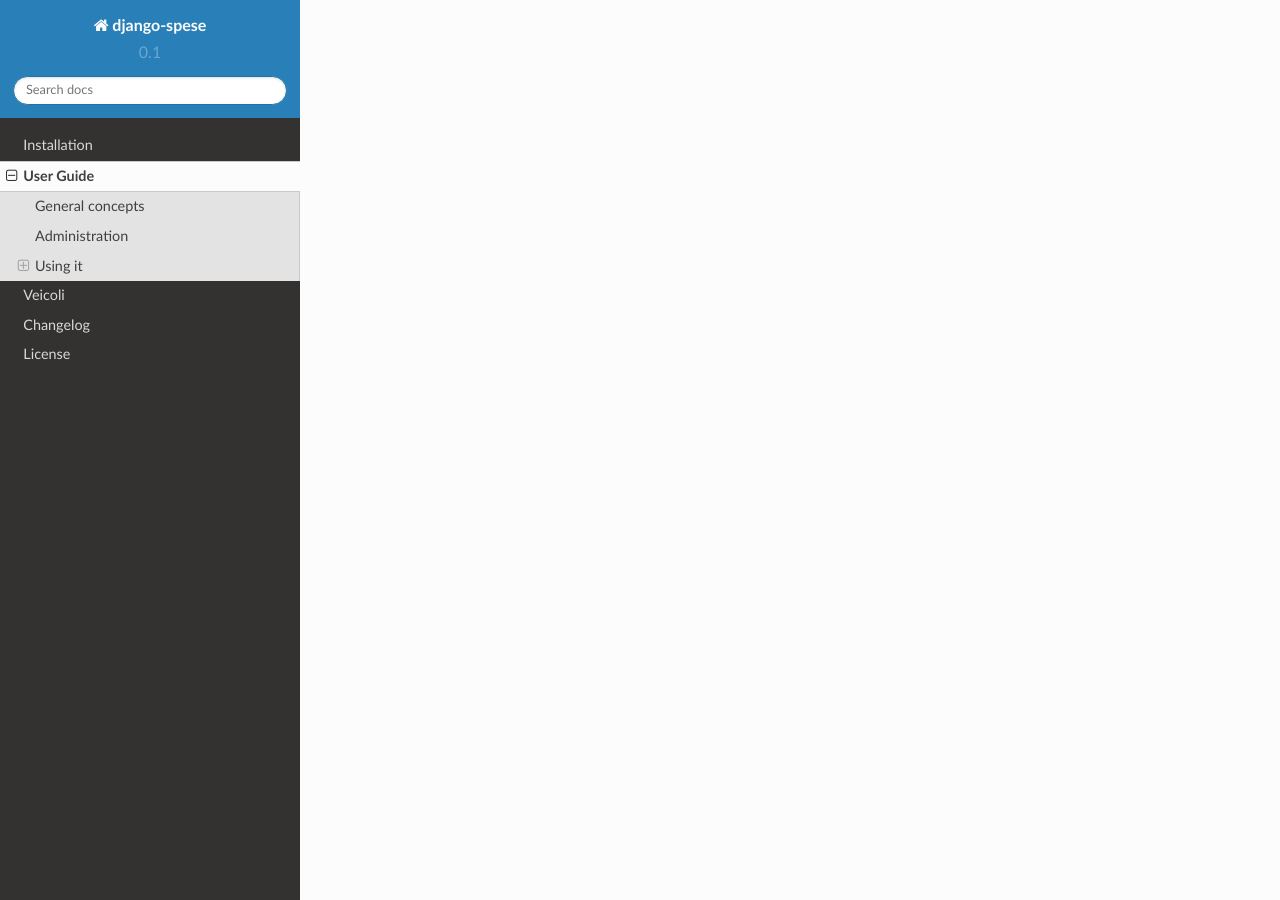
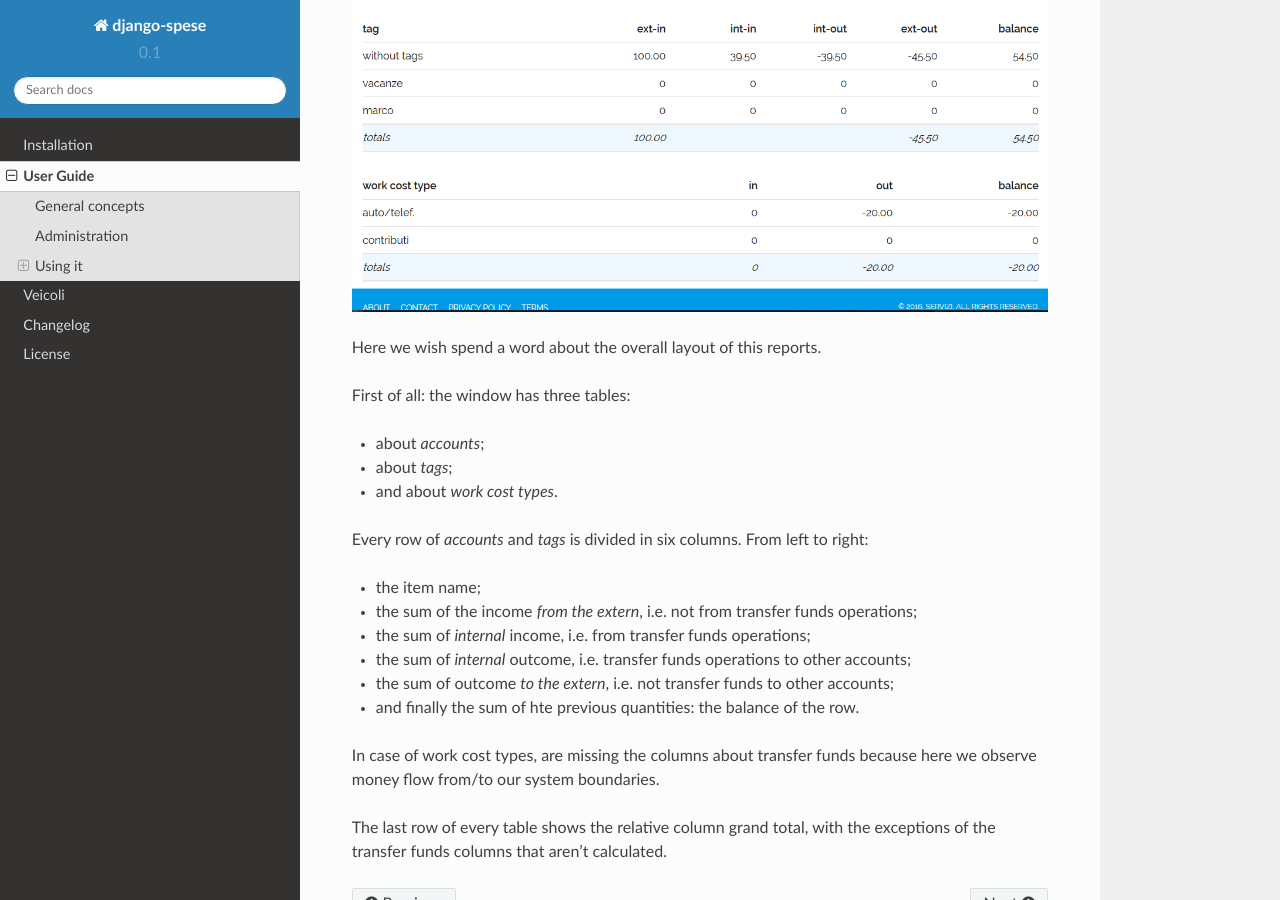
Before and after one commit to l-dfa/django-spese, a Sphinx documentation site: the page built from servizi/spese/docs/source/userguide.rst, in a window 1280 px wide and 900 px high, scrolled down 9629 px. Built offline with Sphinx 7.4.7 and the Read the Docs theme 2.0.0, drawn with Linux system fonts in a browser that asks for light colours; pages that are not in the unit, such as notebooks, are missing from menus; some of the changed text lies outside the part shown.

Commit message:
spese+veicoli v.04 final

```diff
--- a/servizi/spese/docs/source/modules/models.rst
+++ /dev/null
@@ -1,4 +0,0 @@
-Models
-======
-.. automodule:: spese.models
-    :members:
--- a/servizi/spese/docs/source/userguide.rst
+++ b/servizi/spese/docs/source/userguide.rst
@@ -41,11 +41,15 @@
 An expense means *money* to buy something. Where is money from?
 
 Here we are at the **third concept**: in *django-spese* a source
-of money is called  *account*.
+of money is called  (bank) *account*.
 
 An *account* could be a wallet, or a debit card, or a bank account
 or something else. Every expense is bound to an *account* from where
 money is kept to fulfil it.
+
+Be aware do not confuse this account concept with idea of
+user. In *django-spese* when we speak about *account* we mean
+bank account, **not** user account.
 
 As opposed from everyday world, here an *account* hasn't limit:
 we can draw from it how much money as we wish. Or add to it.
@@ -107,6 +111,10 @@
 we can register different values on different time intervals. Yes, incoming tax calculation
 isn't a simple matter in Italy.
 
+Oh! I was forgetting. In case of transfer funds, you cannot assign work cost type to the
+operation. Work cost type is worth about money flow to/from the extern boundary of our
+accounts. Not about internal movements between accounts.
+
 Ok. Now our global knowledge about *django-spese* is complete.
 We can start play around.
 
@@ -149,19 +157,19 @@
 
 .. image:: images/admin-03.svg
 
-Here red ellipse remember us the possibility to bind a single source
+Here red ellipse remember us the possibility to bind a single account
 to more users.
 
-It's important bind the source to the correct user, and be aware
-to share sources that are truly shared between different users.
+It's important bind the account to the correct user, and be aware
+to share accounts that are truly shared between different users.
 I.e. let's to keep again the previous picture. There we have
-*cache* shared between *user1* and *user2*. This means that this
-two users have the **same cache**: see it as a shared wallet!
+*wallet* shared between *user1* and *user2*. This means that this
+two users have the **same wallet**: see it as a shared wallet!
 
 If I wish model a situation where *user1* and *user2* have different
 wallets, I must create them (for sake of example let's
-say *cache1* and *cache2*) and assign either of them to a single user
-(to complete the example: bind *cache1* to *user1* and *cache2* to *user2*).
+say *wallet1* and *wallet2*) and assign either of them to a single user
+(to complete the example: bind *wallet1* to *user1* and *wallet2* to *user2*).
 
 A last word about *tags*. These are the folders used to classify our expense.
 So I urge you to create a tag set limited in size, that fit well with
@@ -193,9 +201,10 @@
 two voices:
 
 * *add* adding us a new expense;
-* *transfer funds* to realize a transfer of money from one source to another.
+* *transfer funds* to realize a transfer of money from one source to another;
+* *reports* to show a summary about our tracked accounts and tags.
 
-If we click on an expense desciption, we'll get its detail:
+If we click on an expense description, we'll get its detail:
 
 .. image:: images/use-02.svg
 
@@ -214,13 +223,17 @@
 
 .. image:: images/use-03.svg
 
-Here we can select the desidered *source*, write the date, description
+Here we can select the desidered *account*, write the date, description
 and amount. And we can choose between the showned tags to categorize
 our expense.
 
 When we are done, we can save and return to *home*, using the
 *save* button. Or we can save and add again a new expense, using the
 *save & continue* button.
+
+Using *save & continue* give us the current form already completed
+with the previous fields values. This is confortable in case of
+entry of more expenses regarding same account, close dates, same tags ...
 
 To leave the form without creating a new expense, simply use the
 browser's *back* button, or visit the *home* URL.
@@ -239,7 +252,8 @@
 In this form we can change whatever we wish. To save changes, we
 must push the *save* button, moving us to detail again. Or we can
 choose the *save & continue* button, that keep us on the current
-change form.
+change form: just in case we wish change more fields values but
+one at time.
 
 Toggling expense
 ~~~~~~~~~~~~~~~~
@@ -280,3 +294,36 @@
 As usual: we must compile the form with the appropiate values. Then
 choosing the *save* button we get the desired operation: the *amount*
 is subtracted from *tranfer source* and added to *transfer destination*.
+
+Reports
+~~~~~~~~
+
+At *home*, selecting the *django-spese* menu voice *reports*
+we obtain a summary about the current situation of the observed accounts, tags,
+and work cost types:
+
+.. image:: images/use-06.png
+
+Here we wish spend a word about the overall layout of this reports.
+
+First of all: the window has three tables:
+
+* about *accounts*;
+* about *tags*;
+* and about *work cost types*.
+
+Every row of *accounts* and *tags* is divided in six columns.
+From left to right:
+
+* the item name;
+* the sum of the income *from the extern*, i.e. not from transfer funds operations;
+* the sum of *internal* income, i.e. from transfer funds operations;
+* the sum of *internal* outcome, i.e. transfer funds operations to other accounts;
+* the sum of outcome *to the extern*, i.e. not transfer funds to other accounts;
+* and finally the sum of hte previous quantities: the balance of the row.
+
+In case of work cost types, are missing the columns about transfer funds because here
+we observe money flow from/to our system boundaries.
+
+The last row of every table shows the relative column grand total, with the exceptions
+of the transfer funds columns that aren't calculated.
```
Also changed, not shown: other parts of servizi/spese/docs/source/userguide.rst (+1 -1 lines), servizi/spese/docs/source/changelog.rst (+12 -0 lines), servizi/spese/docs/source/veicoli.rst (+137 -8 lines), servizi/spese/docs/source/images/ER-veicoli.svg (added), servizi/spese/docs/source/images/admin-03.png, servizi/spese/docs/source/images/admin-03.svg, servizi/spese/docs/source/images/admin-04.png (added), servizi/spese/docs/source/images/use-03.png, servizi/spese/docs/source/images/use-06.png, servizi/spese/docs/source/images/v-use-01.png (added), servizi/spese/docs/source/images/v-use-01.svg (added), servizi/spese/docs/source/images/v-use-02.png (added), servizi/spese/docs/source/images/v-use-03.png (added), servizi/spese/docs/source/images/v-use-04.png (added), 5 other files.
